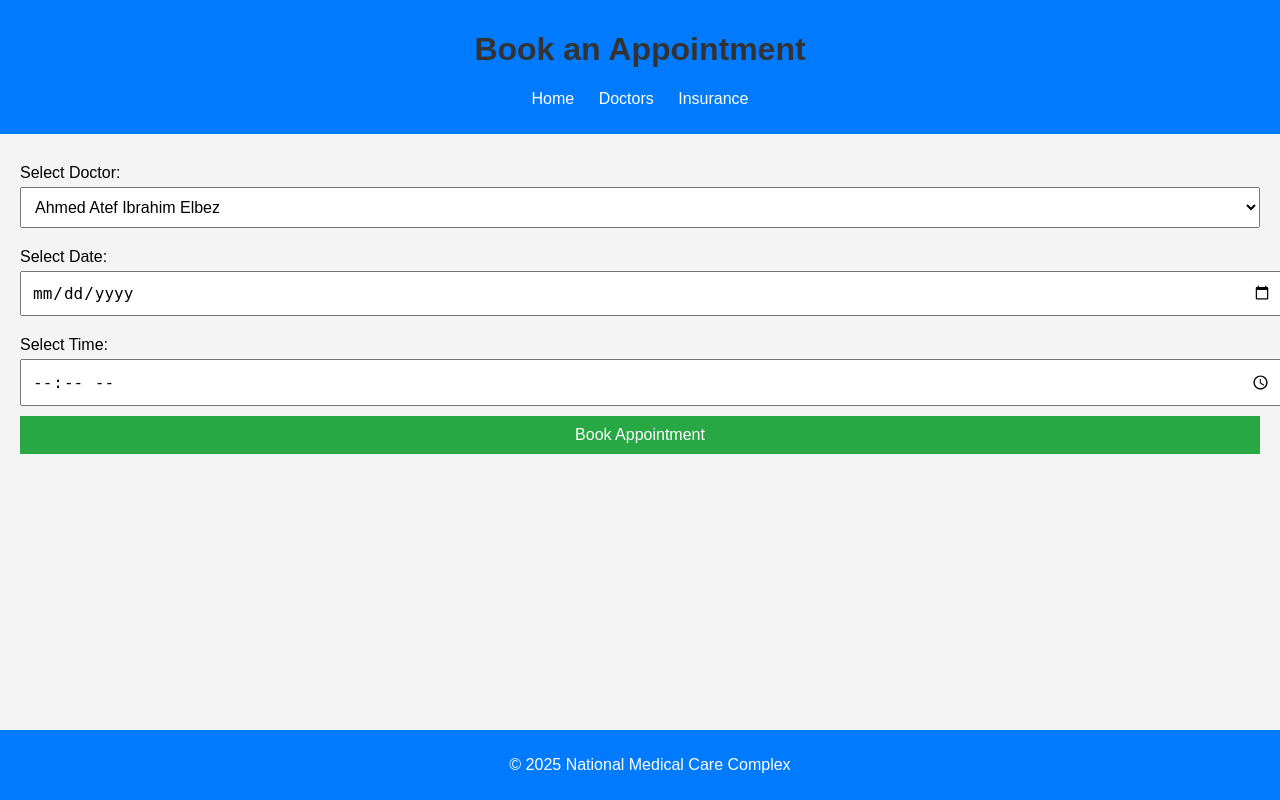
After one commit to INFINITYP0WER/NationalMedicalCareWebsite, a PHP site: page /appointments.html in a window 1280 px wide. The commit adds this page. Run offline with PHP 8.4, Linux system fonts and the light colour scheme.

Commit message:
Add files via upload
testing appointments / patient_portal

```diff
--- /dev/null
+++ b/appointments.html
@@ -0,0 +1,56 @@
+<!DOCTYPE html>
+<html lang="en">
+<head>
+    <meta charset="UTF-8">
+    <meta name="viewport" content="width=device-width, initial-scale=1.0">
+    <title>Book an Appointment</title>
+    <link rel="stylesheet" href="style.css">
+</head>
+<body>
+    <header>
+        <h1>Book an Appointment</h1>
+        <nav>
+            <ul>
+                <li><a href="index.html">Home</a></li>
+                <li><a href="doctors.html">Doctors</a></li>
+                <li><a href="insurance.html">Insurance</a></li>
+            </ul>
+        </nav>
+    </header>
+    <main>
+        <form id="appointment-form">
+            <label for="doctor">Select Doctor:</label>
+            <select id="doctor" name="doctor">
+                <option value="Ahmed Atef Ibrahim Elbez">Ahmed Atef Ibrahim Elbez</option>
+                <option value="Ahmed Hossameldin">Ahmed Hossameldin</option>
+                <option value="Bsam Abdalrzak Lbadh">Bsam Abdalrzak Lbadh</option>
+                <option value="Hashim Ali Asif">Hashim Ali Asif</option>
+                <option value="Jamal Mohamed Haj Hussen">Jamal Mohamed Haj Hussen</option>
+            </select>
+
+            <label for="date">Select Date:</label>
+            <input type="date" id="date" name="date">
+
+            <label for="time">Select Time:</label>
+            <input type="time" id="time" name="time">
+
+            <button type="submit">Book Appointment</button>
+        </form>
+        <p id="response"></p>
+    </main>
+    <footer>
+        <p>&copy; 2025 National Medical Care Complex</p>
+    </footer>
+
+    <script>
+        document.getElementById("appointment-form").addEventListener("submit", function(event) {
+            event.preventDefault();
+            const doctor = document.getElementById("doctor").value;
+            const date = document.getElementById("date").value;
+            const time = document.getElementById("time").value;
+            const responseMessage = `Your appointment with Dr. ${doctor} is confirmed for ${date} at ${time}.`;
+            document.getElementById("response").textContent = responseMessage;
+        });
+    </script>
+</body>
+</html>
--- a/style.css
+++ b/style.css
@@ -2,27 +2,84 @@ body {
     font-family: Arial, sans-serif;
     margin: 0;
     padding: 0;
+    background-color: #f4f4f4;
+}
+
+header {
+    background-color: #007bff;
+    color: white;
+    padding: 10px 0;
     text-align: center;
 }
-header {
-    background: #007bff;
-    color: white;
-    padding: 15px 0;
-}
-nav ul {
-    list-style: none;
+
+header nav ul {
+    list-style-type: none;
     padding: 0;
 }
-nav ul li {
+
+header nav ul li {
     display: inline;
-    margin: 0 15px;
+    margin: 0 10px;
 }
-nav ul li a {
+
+header nav ul li a {
     color: white;
     text-decoration: none;
 }
+
+main {
+    padding: 20px;
+}
+
+h1, h2, h3 {
+    color: #333;
+}
+
+form label {
+    display: block;
+    margin: 10px 0 5px;
+}
+
+form input, form select, form button {
+    width: 100%;
+    padding: 10px;
+    margin-bottom: 10px;
+    font-size: 16px;
+}
+
+form button {
+    background-color: #28a745;
+    color: white;
+    border: none;
+    cursor: pointer;
+}
+
+form button:hover {
+    background-color: #218838;
+}
+
+table {
+    width: 100%;
+    border-collapse: collapse;
+    margin-top: 20px;
+}
+
+table, th, td {
+    border: 1px solid #ddd;
+    padding: 8px;
+    text-align: left;
+}
+
+table th {
+    background-color: #f2f2f2;
+}
+
 footer {
-    margin-top: 20px;
-    background: #f8f9fa;
+    background-color: #007bff;
+    color: white;
+    text-align: center;
     padding: 10px;
+    position: fixed;
+    width: 100%;
+    bottom: 0;
 }
```
Also changed, not shown: patient_portal.html (added, +40 -0 lines).
